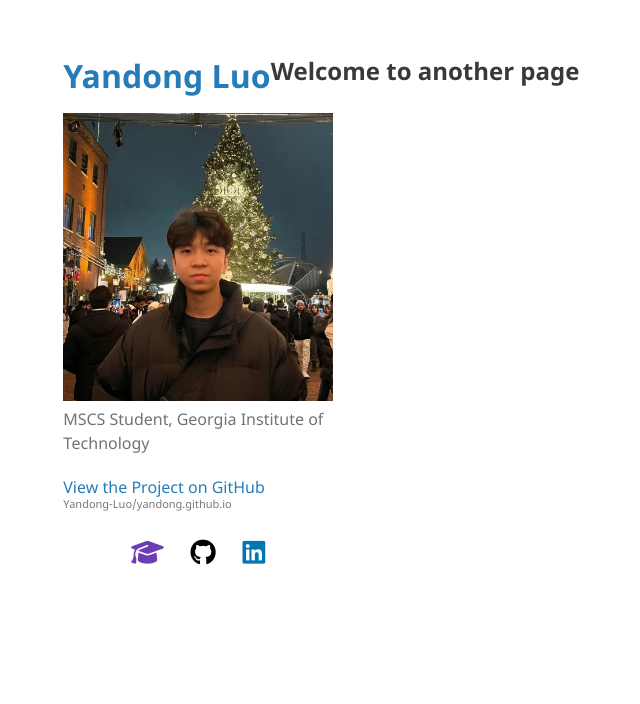
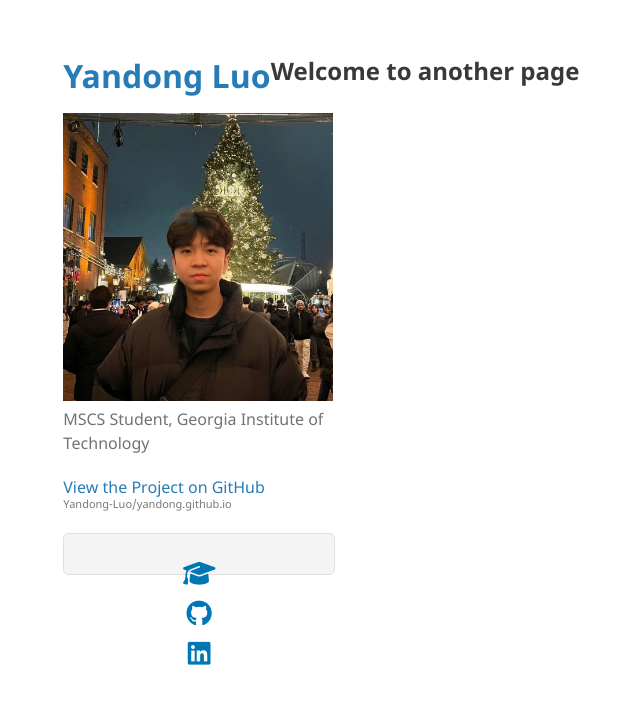
Before and after one commit to Yandong-Luo/yandong.github.io, a Jekyll site: the page built from another-page.md, in a window 1280 px wide. Shown: the top 704 px of the page, without its empty margins (53-693 px from the left). Built offline with Jekyll 4.4.1, drawn with Linux system fonts in a browser that asks for light colours; our own code applies the rules of GitHub Pages for plain Markdown files.

Commit message:
adjust icon2

```diff
--- a/_layouts/default.html
+++ b/_layouts/default.html
@@ -97,17 +97,20 @@
           </a></li>
         </ul> -->
 
+        <ul class="downloads">
           <div style="text-align: center; margin-top: 20px;">
-          <a href="https://scholar.google.com/citations?user=l9unWNQAAAAJ&hl=en" target="_blank" style="font-size: 26px; margin: 0 10px; color: #6c3eb6; transition: transform 0.3s ease;" onmouseover="this.style.transform='scale(1.2)'" onmouseout="this.style.transform='scale(1)'">
+            <a href="https://scholar.google.com/citations?user=l9unWNQAAAAJ&hl=en" target="_blank" style="font-size: 26px; margin: 0 10px; color: #0077b5; transition: transform 0.3s ease;" onmouseover="this.style.transform='scale(1.2)'" onmouseout="this.style.transform='scale(1)'">
               <i class="fas fa-graduation-cap"></i>
             </a>
-          <a href="https://github.com/Yandong-Luo" target="_blank" style="font-size: 26px; margin: 0 10px; color: #000; transition: transform 0.3s ease;" onmouseover="this.style.transform='scale(1.2)'" onmouseout="this.style.transform='scale(1)'">
+            <a href="https://github.com/Yandong-Luo" target="_blank" style="font-size: 26px; margin: 0 10px; color: #0077b5; transition: transform 0.3s ease;" onmouseover="this.style.transform='scale(1.2)'" onmouseout="this.style.transform='scale(1)'">
               <i class="fab fa-github"></i>
             </a>
             <a href="https://www.linkedin.com/in/yandong-luo-gt-robotics/" target="_blank" style="font-size: 26px; margin: 0 10px; color: #0077b5; transition: transform 0.3s ease;" onmouseover="this.style.transform='scale(1.2)'" onmouseout="this.style.transform='scale(1)'">
               <i class="fab fa-linkedin"></i>
             </a>
           </div>
+        </ul>
+
 
         <!-- <div style="text-align: center; font-size: 1.6em; margin-top: 10px;">
 
```
Lines whose indentation alone changed are shown as unchanged.
